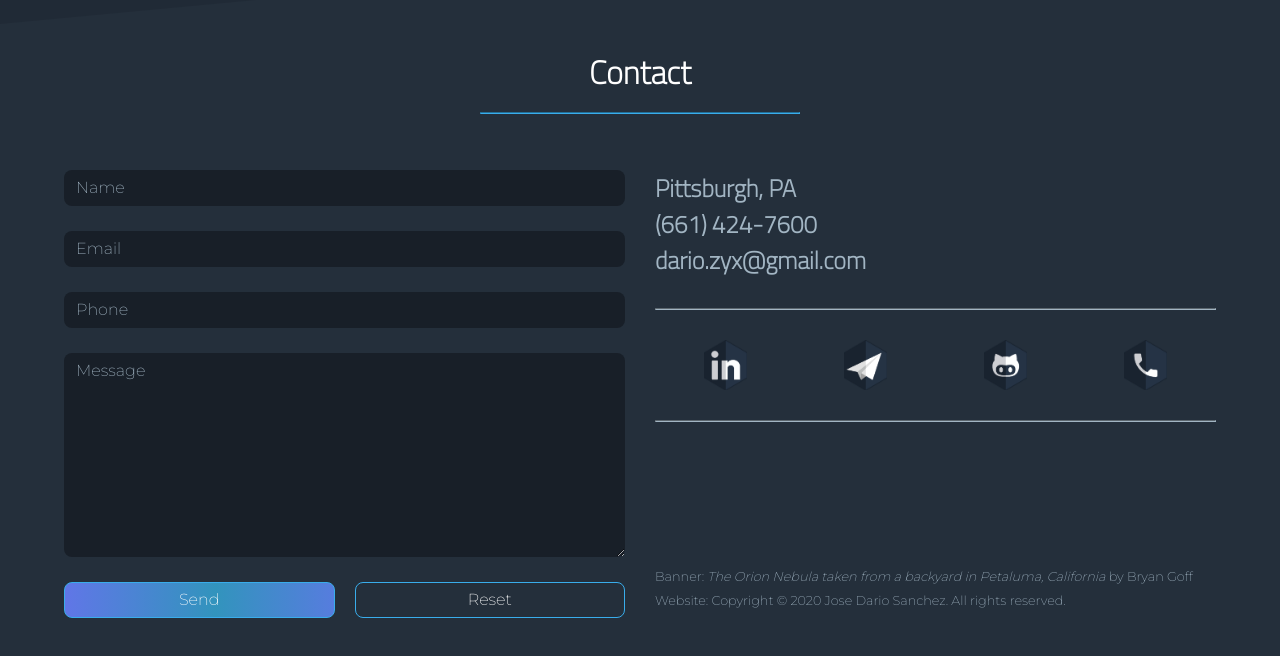
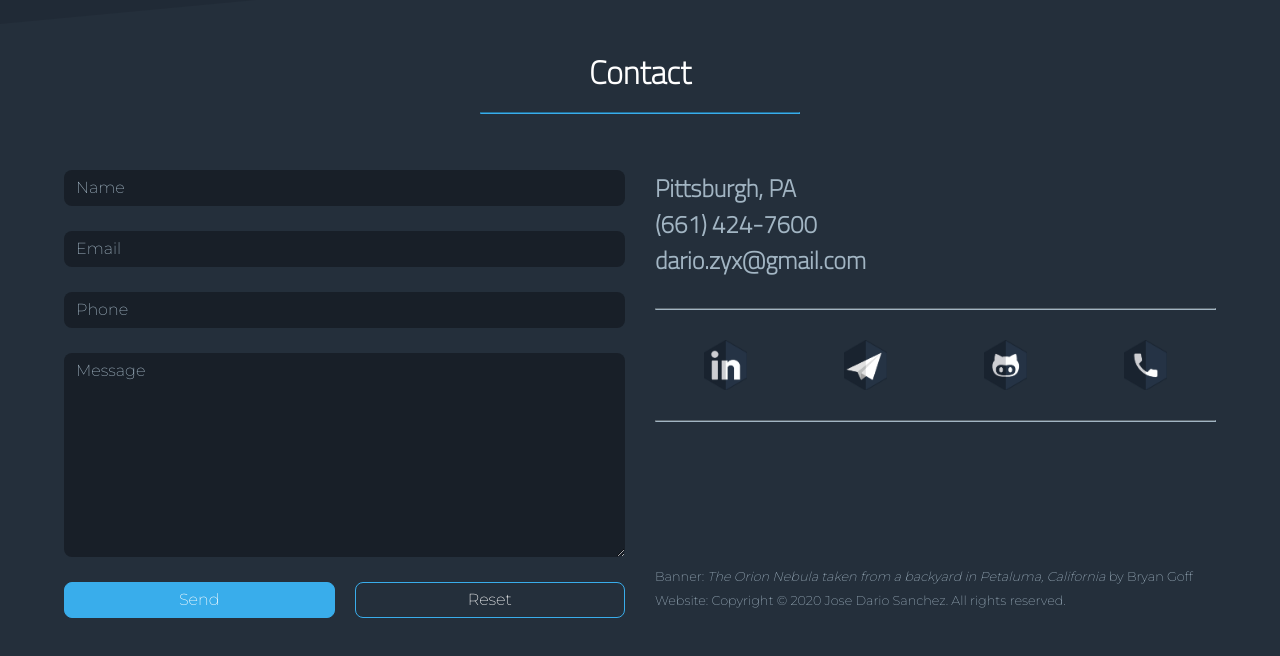
Before and after one commit to darzyx/darzyx, a React (Create React App) app: page / in a window 1280 px wide. Shown: the part 5002-5658 px from the top of the page. Built offline with nearby package versions, Linux system fonts and the light colour scheme.

Commit message:
Fix button color error

```diff
--- a/src/Styles/_contact.scss
+++ b/src/Styles/_contact.scss
@@ -64,15 +64,17 @@
           border: 1px solid $contact-accent-color;
           border-radius: 8px;
           color: $contact-primary-color;
+        }
 
+        button[type=submit] {
           background-color: $contact-accent-color;
-
           &:hover { @extend %background-grad; border-color: #706CF5; }
         }
 
-        button[type=submit] { @extend %background-grad; }
-
-        button[type=reset] { background-color: $contact-background-color; }
+        button[type=reset] {
+          background-color: $contact-background-color;
+          &:hover { background-color: $projects-accent-color; }
+        }
       }
     }
 
--- a/src/Styles/index.css
+++ b/src/Styles/index.css
@@ -19,7 +19,7 @@
   justify-content: center;
   align-items: center; }
 
-.skills .content .download-container a .download-button:hover, .projects .grid .text .buttons button[name=demo]:hover, .contact .content form .buttons button:hover, .contact .content form .buttons button[type=submit] {
+.skills .content .download-container a .download-button:hover, .projects .grid .text .buttons button[name=demo]:hover, .contact .content form .buttons button[type=submit]:hover {
   background: linear-gradient(90deg, #706cf5, #3294bd, #706cf5);
   background-size: 150% 150%;
   animation: GradAnimation 1s ease infinite; }
@@ -442,12 +442,15 @@
       .contact .content form .buttons button {
         border: 1px solid #39ADEB;
         border-radius: 8px;
-        color: #FFFFFF;
+        color: #FFFFFF; }
+      .contact .content form .buttons button[type=submit] {
         background-color: #39ADEB; }
-        .contact .content form .buttons button:hover {
+        .contact .content form .buttons button[type=submit]:hover {
           border-color: #706CF5; }
       .contact .content form .buttons button[type=reset] {
         background-color: #242F3B; }
+        .contact .content form .buttons button[type=reset]:hover {
+          background-color: #39ADEB; }
     .contact .content .external {
       position: relative; }
       @media (max-width: 749px) {
```
